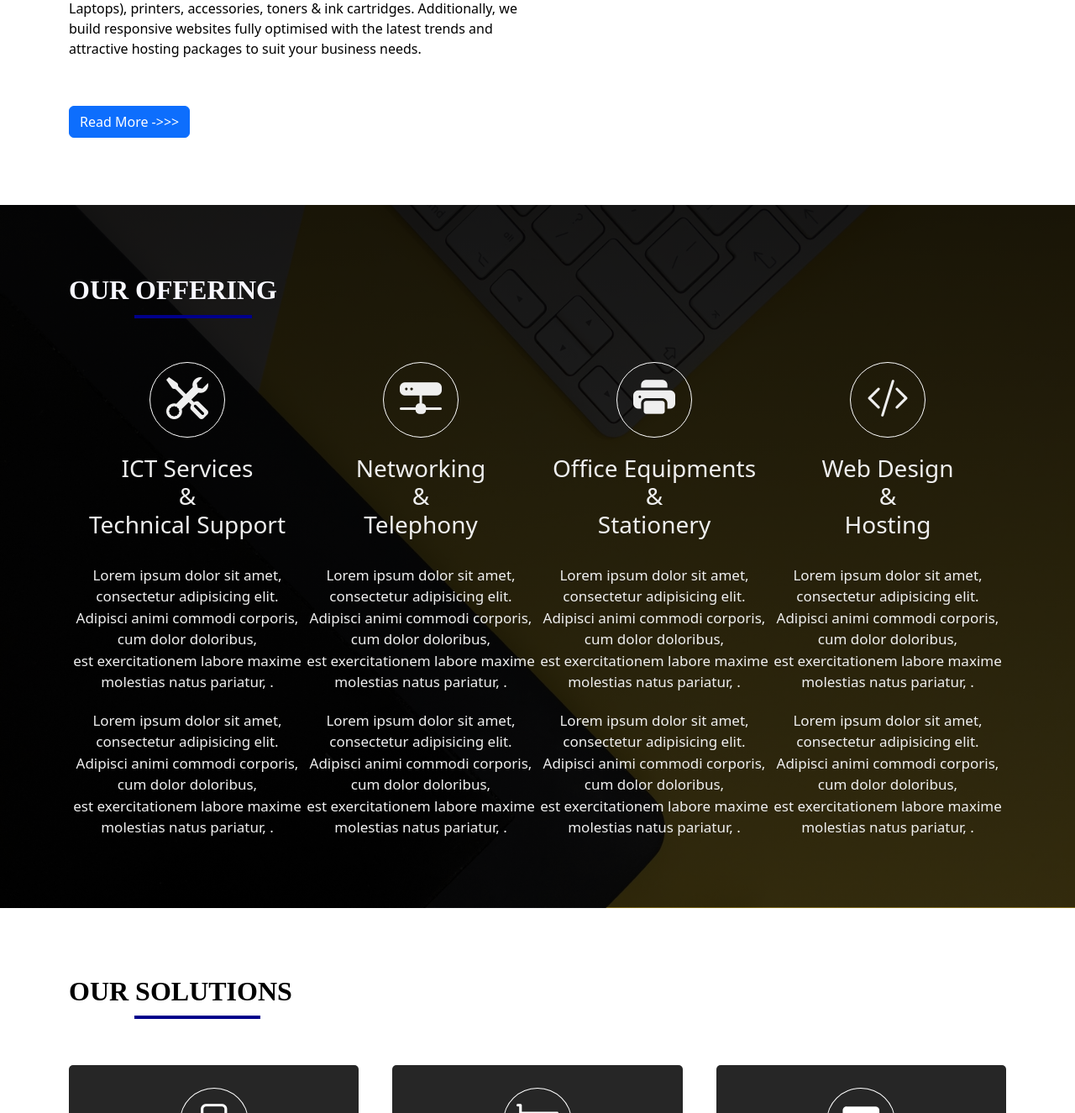
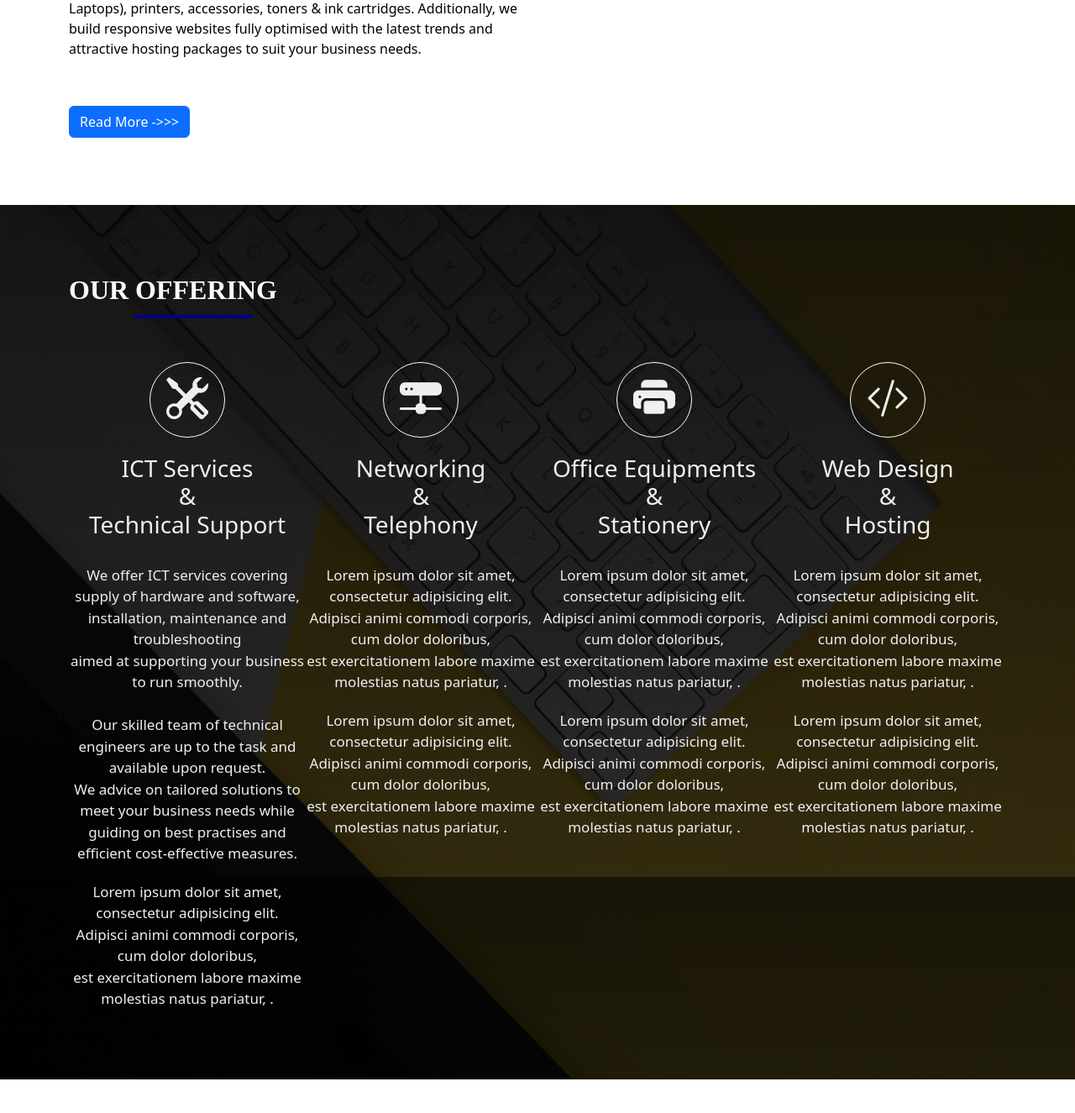
Before and after one commit to Charles-Muia/Techware_Scope_Solutions, a PHP site: page / in a window 1280 px wide. Shown: the part 1051-2376 px from the top of the page at 84% size. Run offline with PHP 8.4, Linux system fonts and the light colour scheme; some libraries are stand-ins or nearby versions.

Commit message:
Techware_Scope_Solutions

```diff
--- a/index.php
+++ b/index.php
@@ -186,11 +186,17 @@
                                             <i class="bi bi-tools"></i>
                                         </div>
                                                 <h3> ICT  Services <br> & <br> Technical Support </h3>
-                                                    <p>Lorem ipsum dolor sit amet,
-                                                        <br> consectetur adipisicing elit. <br>
-                                                        Adipisci animi commodi corporis, <br> cum dolor doloribus,<br>
-                                                        est exercitationem labore maxime <br> molestias natus pariatur,
-                                                        .</p>
+                                                    <p> We offer ICT services covering supply of hardware and software,
+                                                        installation, maintenance and troubleshooting
+                                                        <br> aimed at supporting your business to run smoothly.
+                                                        <br><br>
+                                                        Our skilled team of technical engineers are up to the task and available
+                                                        upon request.
+                                                        <br> We advice on tailored solutions to meet your business needs
+                                                        while guiding on best practises and efficient cost-effective measures.
+<!--                                                        cum dolor doloribus whenever-->
+<!--                                                        est exercitationem labore maxime <br> molestias natus pariatur,-->
+                                                        </p>
                                                     <p>Lorem ipsum dolor sit amet,
                                                         <br> consectetur adipisicing elit. <br>
                                                         Adipisci animi commodi corporis, <br> cum dolor doloribus,<br>
```
